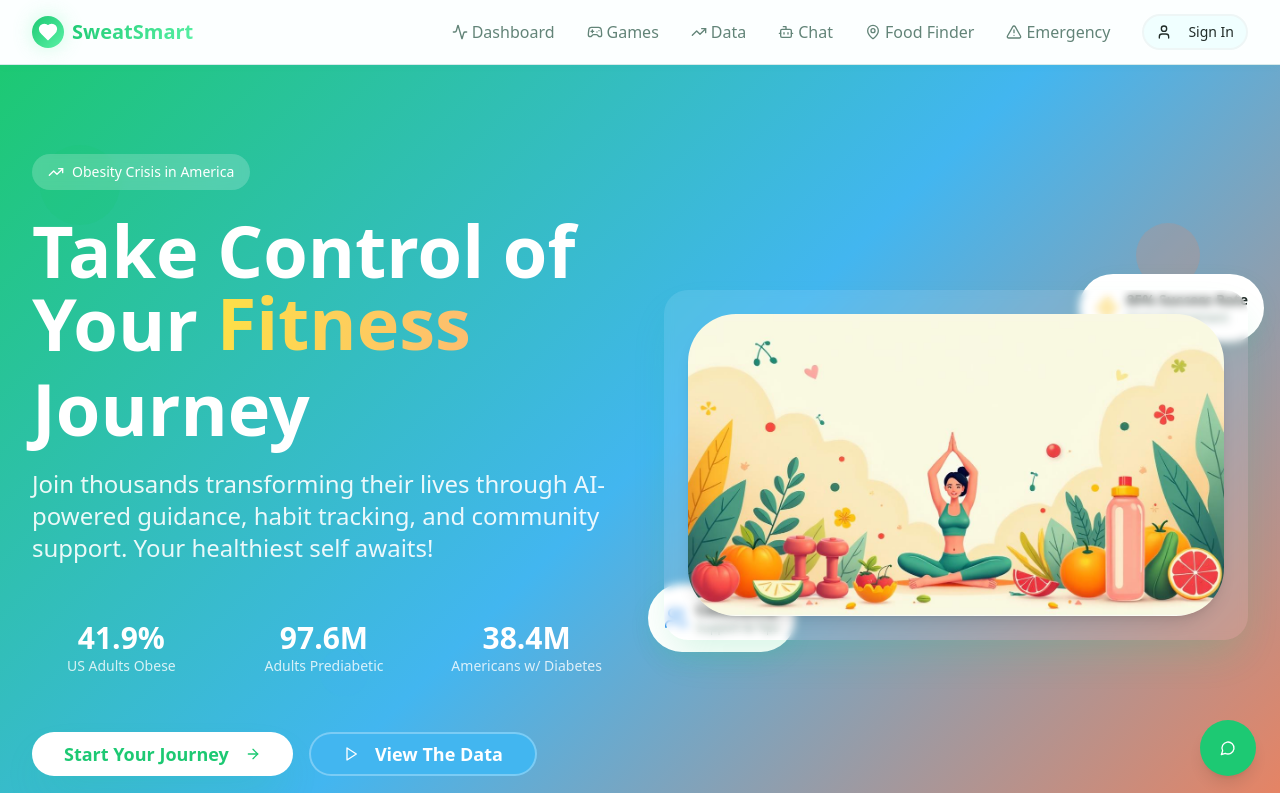
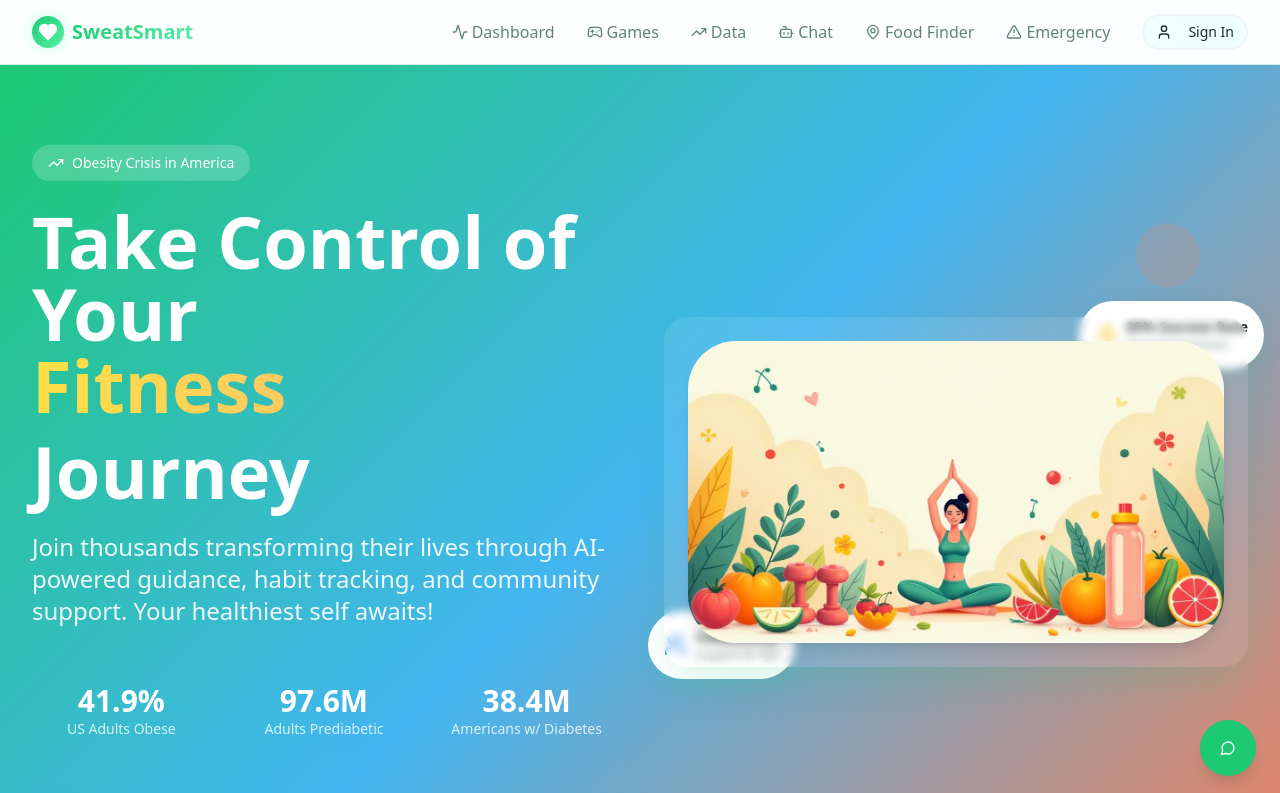
Before and after one commit to TanishqMittal139/sweat-smart-app-cac, a React (Vite) app: page / in a window 1280 px wide. Shown: the top 793 px of the page. Built offline with nearby package versions, Linux system fonts and the light colour scheme.

Commit message:
Fix rotating text animation and layout

```diff
--- a/src/components/HeroSection.tsx
+++ b/src/components/HeroSection.tsx
@@ -8,13 +8,16 @@ const HeroSection = () => {
   const words = ["Health", "Fitness", "Confidence", "Wellness"];
   const [currentWordIndex, setCurrentWordIndex] = useState(0);
   const [isAnimating, setIsAnimating] = useState(false);
+  const longestLen = Math.max(...words.map((w) => w.length));
+  const spanWidthCh = longestLen + 1;
 
   useEffect(() => {
     const interval = setInterval(() => {
       setIsAnimating(true);
       setTimeout(() => {
+        // End animation before switching the word to avoid "next-next" sliding
+        setIsAnimating(false);
         setCurrentWordIndex((prev) => (prev + 1) % words.length);
-        setIsAnimating(false);
       }, 1000);
     }, 3000);
 
@@ -38,8 +41,9 @@ const HeroSection = () => {
               </div>
 
               <h1 className="text-4xl md:text-6xl lg:text-7xl font-bold text-white leading-tight">
-                Take Control of Your{" "}
-                <span className="inline-block relative overflow-hidden" style={{ minWidth: '280px', height: '1.2em', verticalAlign: 'text-bottom' }}>
+                Take Control of Your
+                <br />
+                <span className="block relative overflow-hidden" style={{ width: `${spanWidthCh}ch`, height: '1.2em' }}>
                   <span
                     key={currentWordIndex}
                     className={`absolute top-0 left-0 w-full bg-gradient-to-r from-yellow-300 to-orange-300 bg-clip-text text-transparent transition-transform duration-1000 ${
```
